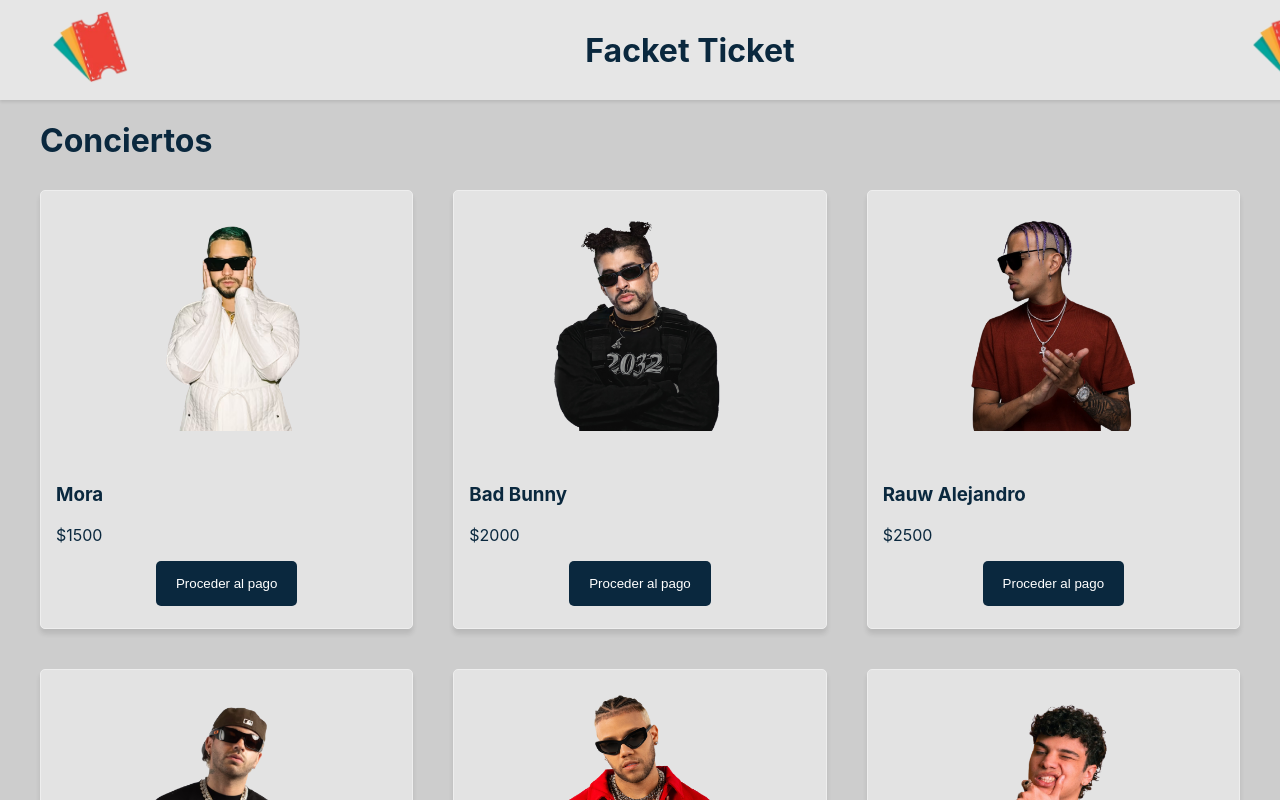
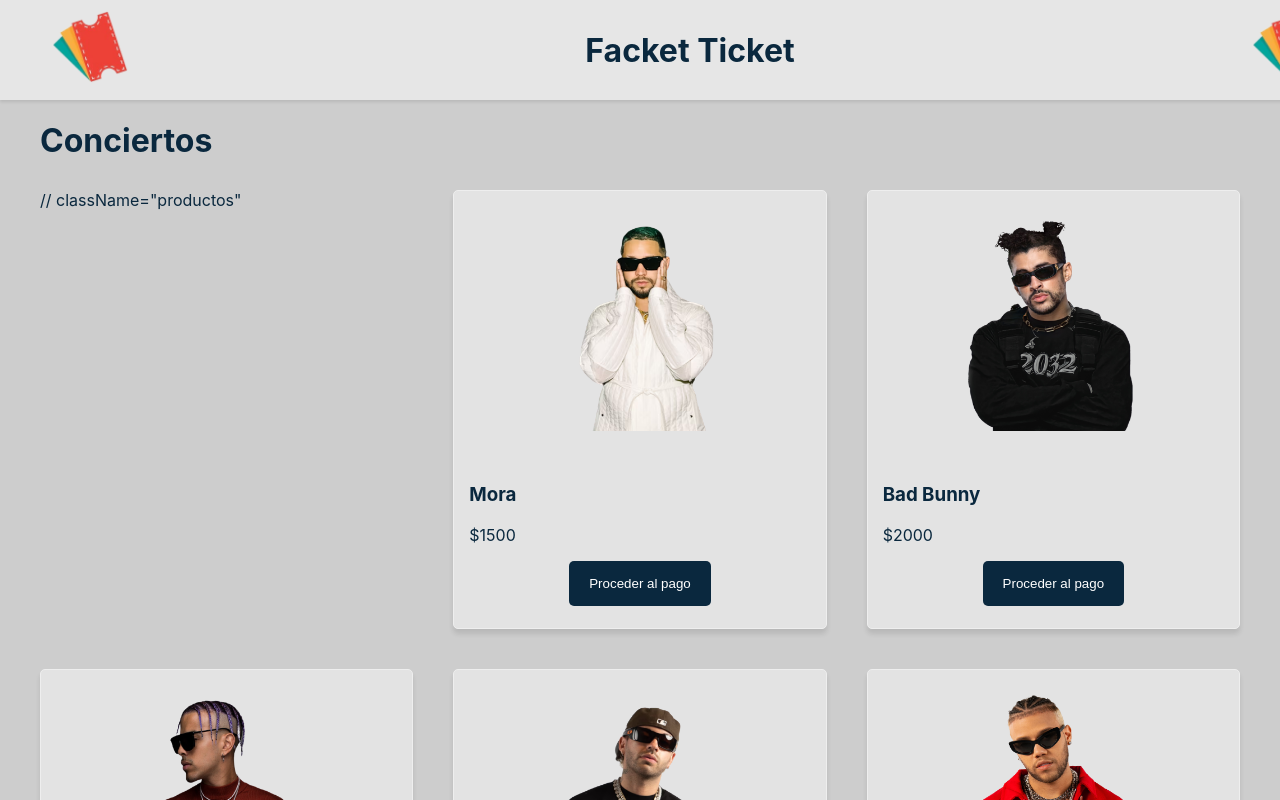
Before and after one commit to Alexme116/Facket, a React (Create React App) app: page / in a window 1280 px wide. Shown: the top 800 px of the page. Built offline with nearby package versions, Linux system fonts and the light colour scheme.

Commit message:
UNFINISHED Css

```diff
--- a/src/components/Productos.js
+++ b/src/components/Productos.js
@@ -13,7 +13,7 @@
     render() {
         const { productos } = this.props;
         return (
-            <div style={styles.productos}>
+            <div style={styles.productos}> // className="productos"
                 {productos.map(producto =>
                     <Producto
                         key={producto.name}
```
